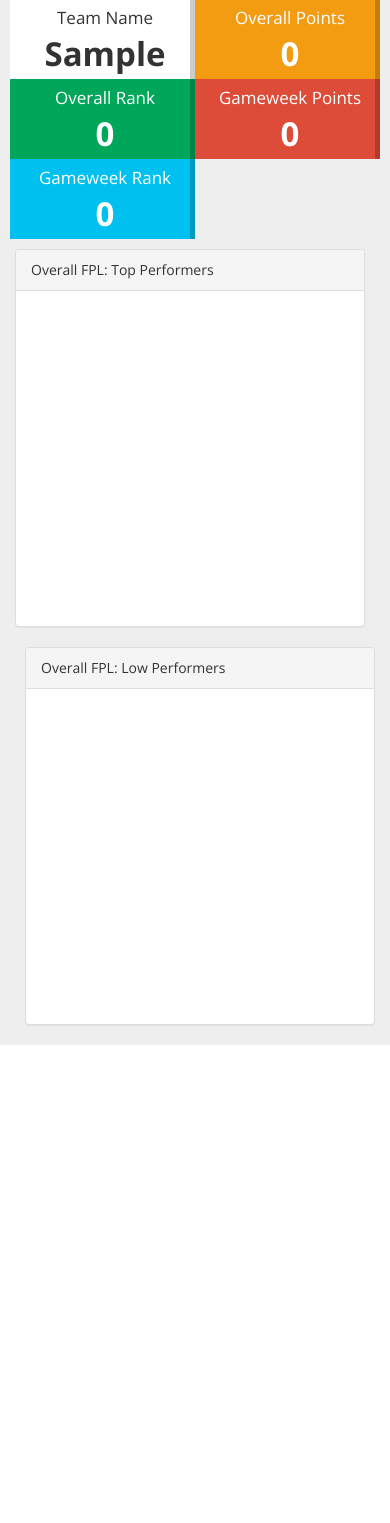
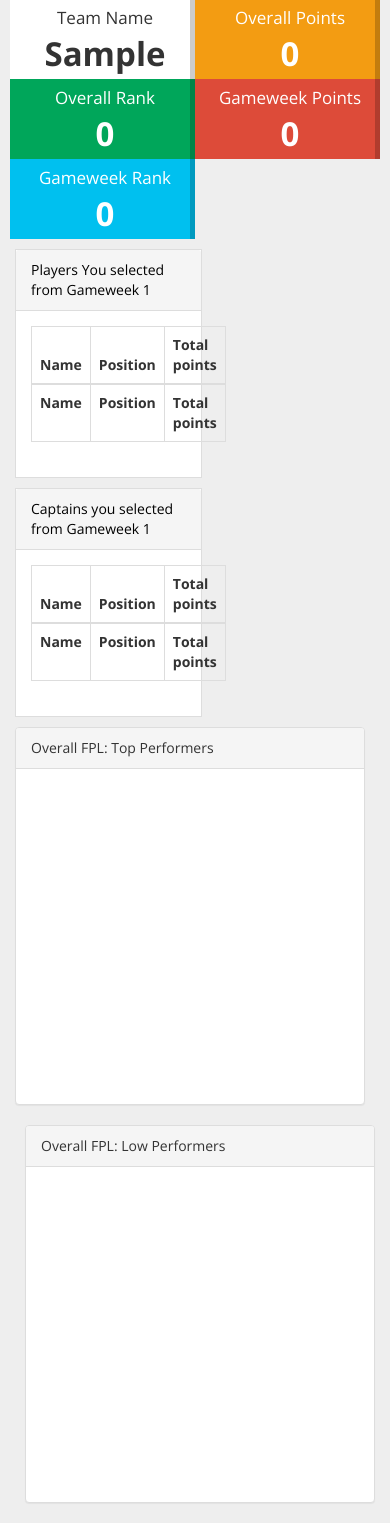
Before and after one commit to milanchheda/fplanalysis, a PHP site: page /teamStats.php in a window 390 px wide; the page is wider, and only the part inside the window is pictured. Shown: the part 240-1763 px from the top of that part. Before the commit the page ends 1285 px from the top of that part, so only its background shows below. Run offline with PHP 8.4, Linux system fonts and the light colour scheme; the visitor is signed in with stand-in values (Sample User, id 1); tables that the repository leaves empty or names only in its code hold one stand-in row (values such as "Sample post"); data that the repository does not hold is empty; a stand-in replaces the project's code that opens the database connection; some libraries are stand-ins or nearby versions.

Commit message:
Added more stats

```diff
--- a/css/style.css
+++ b/css/style.css
@@ -180,3 +180,21 @@
 .search-icon {
 	height: 34px;
 }
+.gameweekPlayersTable {
+    background-color: #FFF;
+    width: 48%;
+    padding: 0;
+    margin: 0 10px 10px 15px;
+    border: 1px solid #ddd;
+}
+.gameweekPlayersTable .count_top {
+    font-size: 14px;
+    /*font-weight: 700;*/
+    padding: 10px 15px;
+    border-bottom: 1px solid transparent;
+    border-top-left-radius: 3px;
+    border-top-right-radius: 3px;
+    color: #000;
+    background-color: #f5f5f5;
+    border-color: #ddd;
+}
--- a/playerStats.php
+++ b/playerStats.php
@@ -54,7 +54,7 @@
             <tr>
                 <th>Name</th>
                 <th>Team</th>
-                <td>Position</td>
+                <th>Position</th>
                 <th>Goals scored</th>
                 <th>Assists</th>
                 <th>Clean sheets</th>
@@ -68,7 +68,7 @@
             <tr>
                 <th>Name</th>
                 <th>Team</th>
-                <td>Position</td>
+                <th>Position</th>
                 <th>Goals scored</th>
                 <th>Assists</th>
                 <th>Clean sheets</th>
@@ -83,7 +83,7 @@
 $query = mysqli_query($conn, "select p.web_name, t.name, p.goals_scored, p.assists, p.clean_sheets, p.goals_scored, p.goals_conceded, p.own_goals, p.minutes, p.total_points, et.name elementName from players p
 join teams t on t.code = p.team_code
 join element_types et on et.id = p.element_type
-order by p.total_points desc") or die(mysql_error());
+order by p.total_points desc");
 while($row = mysqli_fetch_array($query)) {
 	$table .= "<tr>
 				<td>" . $row['web_name'] . "</td>
--- a/teamStats.php
+++ b/teamStats.php
@@ -13,7 +13,8 @@
 else
 	header('Location: index.php');
 
-//mysqli_query($conn, "INSERT INTO get_users_data (fpl_team_id, requested_on, status) values('" . $teamId . "', '". time() . "', '1')") or die(mysql_error());
+mysqli_query($conn, "INSERT INTO get_users_data (fpl_team_id, requested_on, status) values('" . $teamId . "', '". time() . "', '1')");
+
 
 // $teamId = 109123;
 $contents = json_decode(file_get_contents("https://fantasy.premierleague.com/drf/entry/" . $teamId . "/event/1"));
@@ -23,7 +24,13 @@
 mysqli_query($conn, "DELETE FROM fpl_user_data WHERE id = '" . $contents->entry->id . "'");
 mysqli_query($conn, "INSERT INTO fpl_user_data values ('" . $contents->entry->id . "', '" . $contents->entry->player_first_name . "', '" . $contents->entry->player_last_name . "', '" . $contents->entry->player_region_name . "','" . $contents->entry->summary_overall_points . "','" . $contents->entry->summary_overall_rank . "','" . $contents->entry->summary_event_points . "','" . $contents->entry->summary_event_rank . "','" . $contents->entry->current_event . "','" . $contents->entry->total_transfers . "','" . $contents->entry->name . "')");
 
-mysqli_query($conn, "INSERT INTO get_users_data (fpl_team_id, requested_on, status, gameweek_number) values('" . $teamId . "', '". time() . "', '1', '".$current_event."')") or die(mysql_error());
+mysqli_query($conn, "INSERT INTO get_users_data (fpl_team_id, requested_on, status, gameweek_number) values('" . $teamId . "', '". time() . "', '1', '".$current_event."')");
+
+//HISTORY
+$history = json_decode(file_get_contents("https://fantasy.premierleague.com/drf/entry/" . $teamId . "/history"));
+foreach($history->history as $value) {
+	mysqli_query($conn, "INSERT INTO users_gameweek_history (user_fpl_id, points, total_points, rank, overall_rank, gameweek_number, team_value) values('" . $teamId . "', '". $value->points . "', '" . $value->total_points . "', '" . $value->rank . "', '" . $value->overall_rank . "', '" . $value->event . "', '" . $value->value . "')");
+}
 
 
 $queryCheck = mysqli_query($conn, "SELECT gameweek_number from user_gameweek_picks where user_fpl_id = " . $teamId . " AND gameweek_number=" . $current_event);
@@ -61,8 +68,73 @@
 	$lowPerformers[$row['web_name']] = $row['totalPoints'];
 }
 
+$query = mysqli_query($conn, "SELECT distinct player_code, sum(ugp.points) total_points, p.web_name, et.name as elementTypeName
+from user_gameweek_picks ugp
+join players p on p.id = ugp.player_code
+join element_types et on et.id = p.element_type
+where user_fpl_id = " . $teamId . "
+group by ugp.player_code
+order by sum(ugp.points) desc");
+$table = '<table id="gameweekPlayers" class="table table-striped table-bordered" cellspacing="0" width="100%">
+        <thead>
+            <tr>
+                <th>Name</th>
+                <th>Position</th>
+                <th>Total points</th>
+            </tr>
+        </thead>
+        <tfoot>
+            <tr>
+                <th>Name</th>
+                <th>Position</th>
+                <th>Total points</th>
+            </tr>
+        </tfoot>
+        <tbody>';
+while($row = mysqli_fetch_array($query)) {
+	$table .= "<tr>
+				<td>" . $row['web_name'] . "</td>
+				<td>" . $row['elementTypeName'] . "</td>
+				<td>" . $row['total_points'] . "</td>
+			</tr>";
+}
+
+$table .= "</tbody></table>";
+
+$query = mysqli_query($conn, "SELECT distinct player_code, sum(ugp.points) total_points, p.web_name, et.name as elementTypeName
+from user_gameweek_picks ugp
+join players p on p.id = ugp.player_code
+join element_types et on et.id = p.element_type
+where user_fpl_id = " . $teamId . "
+AND is_captain = 1
+group by ugp.player_code
+order by sum(ugp.points) desc");
+$captainsTable = '<table id="gameweekCaptains" class="table table-striped table-bordered" cellspacing="0" width="100%">
+        <thead>
+            <tr>
+                <th>Name</th>
+                <th>Position</th>
+                <th>Total points</th>
+            </tr>
+        </thead>
+        <tfoot>
+            <tr>
+                <th>Name</th>
+                <th>Position</th>
+                <th>Total points</th>
+            </tr>
+        </tfoot>
+        <tbody>';
+while($row = mysqli_fetch_array($query)) {
+	$captainsTable .= "<tr>
+				<td>" . $row['web_name'] . "</td>
+				<td>" . $row['elementTypeName'] . "</td>
+				<td>" . $row['total_points'] . "</td>
+			</tr>";
+}
+
+$captainsTable .= "</tbody></table>";
 ?>
-
 
 <div class="row tile_count">
 	<div class="col-md-4 col-sm-4 col-xs-6 team_name">
@@ -90,6 +162,16 @@
 </div>
 
 <div class="container-fluid">
+	<div class="row">
+		<div class="col-md-6 col-sm-4 col-xs-6 gameweekPlayersTable">
+			<div class="count_top">Players You selected from Gameweek 1</div>
+			<div class="panel-body"><?php echo $table; ?></div>
+		</div>
+		<div class="col-md-6 col-sm-4 col-xs-6 gameweekPlayersTable">
+			<div class="count_top">Captains you selected from Gameweek 1</div>
+			<div class="panel-body"><?php echo $captainsTable; ?></div>
+		</div>
+	</div>
 	<div class="container-fluid">
 		<div class="row">
 	    	<div class="col-xs-12 col-md-6 leftContainerRightPadding">
@@ -114,9 +196,9 @@
 
 <script type="text/javascript">
 	$(document).ready(function() {
-	    $('#example').DataTable({
+	    $('#gameweekPlayers, #gameweekCaptains').DataTable({
 	    	fixedHeader: true,
-	    	order: [[9, 'desc']],
+	    	order: [[2, 'desc']],
 	    });
 	});
 
```
Lines whose indentation alone changed are shown as unchanged.
